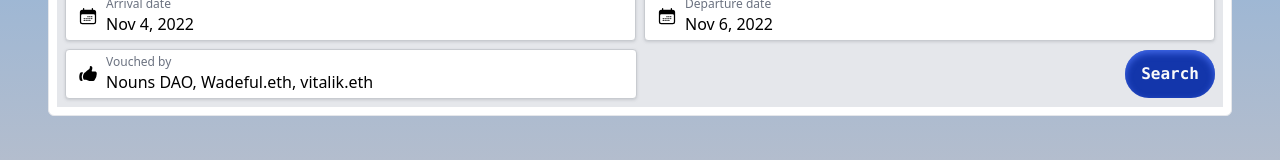
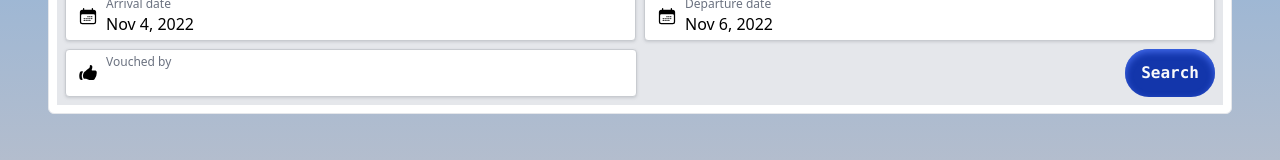
Before and after one commit to jeffzwang/ethsf, a Next.js app in the folder frontend/: page / in a window 1280 px wide. Shown: the part 268-428 px from the top of the page. Built offline with nearby package versions, Linux system fonts and the light colour scheme; no server answers; a web font is replaced by a local one; what @xmtp/xmtp-js, wagmi would draw is missing.

Commit message:
get rid of vouched by criteria

```diff
--- a/frontend/components/SearchPanel.tsx
+++ b/frontend/components/SearchPanel.tsx
@@ -41,7 +41,6 @@ const SearchPanel = () => {
         </div>
         <div className="flex space-x-4">
           <SearchParameterBox Icon={HandThumbUpIcon} title="Vouched by">
-            Nouns DAO member, Wadeful.eth
           </SearchParameterBox>
           <div className="flex-1 flex justify-end">
             <ChunkyButton title="Search" className="self-center px-12 py-2 rounded-full" />
--- a/frontend/pages/index.tsx
+++ b/frontend/pages/index.tsx
@@ -53,7 +53,6 @@ export default function Home() {
             </div>
             <div className="flex space-x-4">
               <SearchParameterBox Icon={HandThumbUpIcon} title="Vouched by">
-                Nouns DAO, Wadeful.eth, vitalik.eth
               </SearchParameterBox>
               <div className="flex-1 flex justify-end">
                 <ChunkyButton title="Search" className="self-center px-12 py-2 rounded-full" onClick={async () => {setIsLoading(true); await new Promise((resolve) => setTimeout(resolve, 400)); setSearchPressed(true); setIsLoading(false);}} />
```
